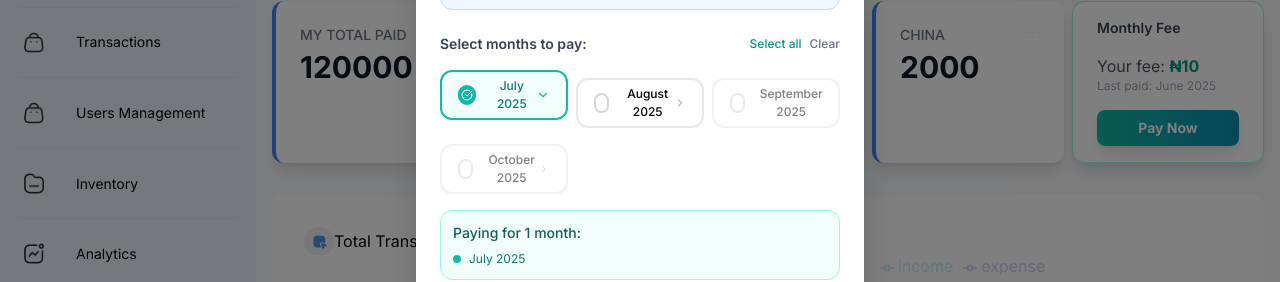
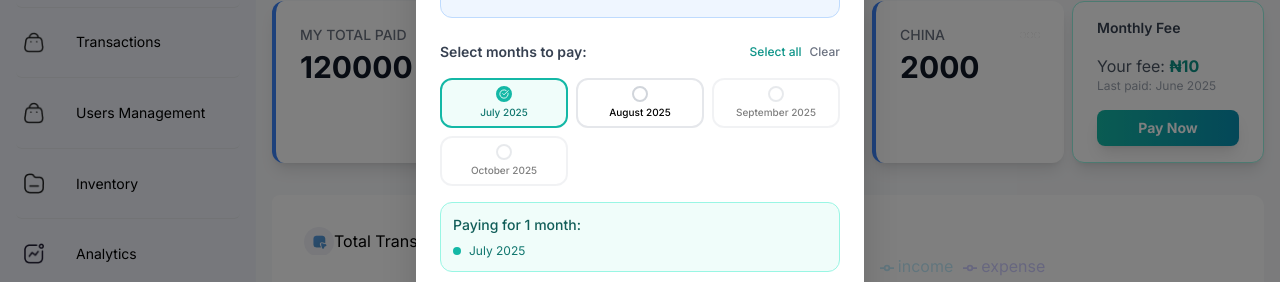
Before and after one commit to Osinachi-cloud/ems-frontend, a Next.js app: page /my-dashboard in a window 1280 px wide. Both pictures are taken after a click on the button "Pay Now". Shown: the part 222-504 px from the top of the page. Built offline with nearby package versions, Linux system fonts and the light colour scheme.

Commit message:
added payment modal

```diff
--- a/src/app/(dashboard)/my-dashboard/paymentModal.tsx
+++ b/src/app/(dashboard)/my-dashboard/paymentModal.tsx
@@ -1,3 +1,4 @@
+
 "use client";
 
 import { formatNumberToNaira } from "@/app/utils/moneyUtils";
@@ -212,7 +213,8 @@ const PaymentModal: React.FC<PaymentModalProps> = ({
                   </div>
                 </div>
 
-                <div className="space-y-2 max-h-60 overflow-y-auto grid grid-cols-3 gap-2">
+                <div className="max-h-60 overflow-y-auto">
+                  <div className="grid grid-cols-3 gap-2">
                     {availableMonths.map((month, index) => {
                       const isSelected = selectedMonths.some(d => d.getTime() === month.date.getTime());
                       const isSelectable = index === 0 ||
@@ -225,7 +227,9 @@ const PaymentModal: React.FC<PaymentModalProps> = ({
                           key={month.month}
                           onClick={() => isSelectable && toggleMonthSelection(month.date)}
                           disabled={!isSelectable && selectedMonths.length > 0}
-                        className={`col-span-1 h-[50px] w-full p-4 rounded-xl border-2 transition-all duration-200 flex items-center justify-between group
+                          className={`
+                            h-[50px] w-full p-2 rounded-xl border-2 transition-all duration-200
+                            flex flex-col items-center justify-center group
                             ${
                             isSelected
                               ? 'border-teal-500 bg-teal-50 text-teal-700'
@@ -237,24 +241,24 @@ const PaymentModal: React.FC<PaymentModalProps> = ({
                           }
                           `}
                         >
-                        <div className="flex items-center space-x-3">
-                          <div className={`w-5 h-5 rounded-full border-2 flex items-center justify-center ${
+                          <div className="flex items-center space-x-1 mb-1">
+                            <div className={`w-4 h-4 rounded-full border-2 flex items-center justify-center ${
                               isSelected
                                 ? 'bg-teal-500 border-teal-500'
                                 : 'border-gray-300 group-hover:border-teal-400'
                             }`}>
                               {isSelected && (
-                              <CheckCircle className="w-3 h-3 text-white" />
+                                <CheckCircle className="w-2.5 h-2.5 text-white" />
                               )}
                             </div>
-                          <span className="font-medium text-[12px]">{month.month}</span>
                           </div>
-                        <ChevronRight className={`w-4 h-4 text-gray-400 transition-transform ${
-                          isSelected ? 'text-teal-500 rotate-90' : 'group-hover:text-teal-500'
-                        }`} />
+                          <span className="font-medium text-[10px] leading-tight text-center">
+                            {month.month}
+                          </span>
                         </button>
                       );
                     })}
+                  </div>
                 </div>
 
                 {/* Selection info */}
```
Lines whose indentation alone changed are shown as unchanged.
